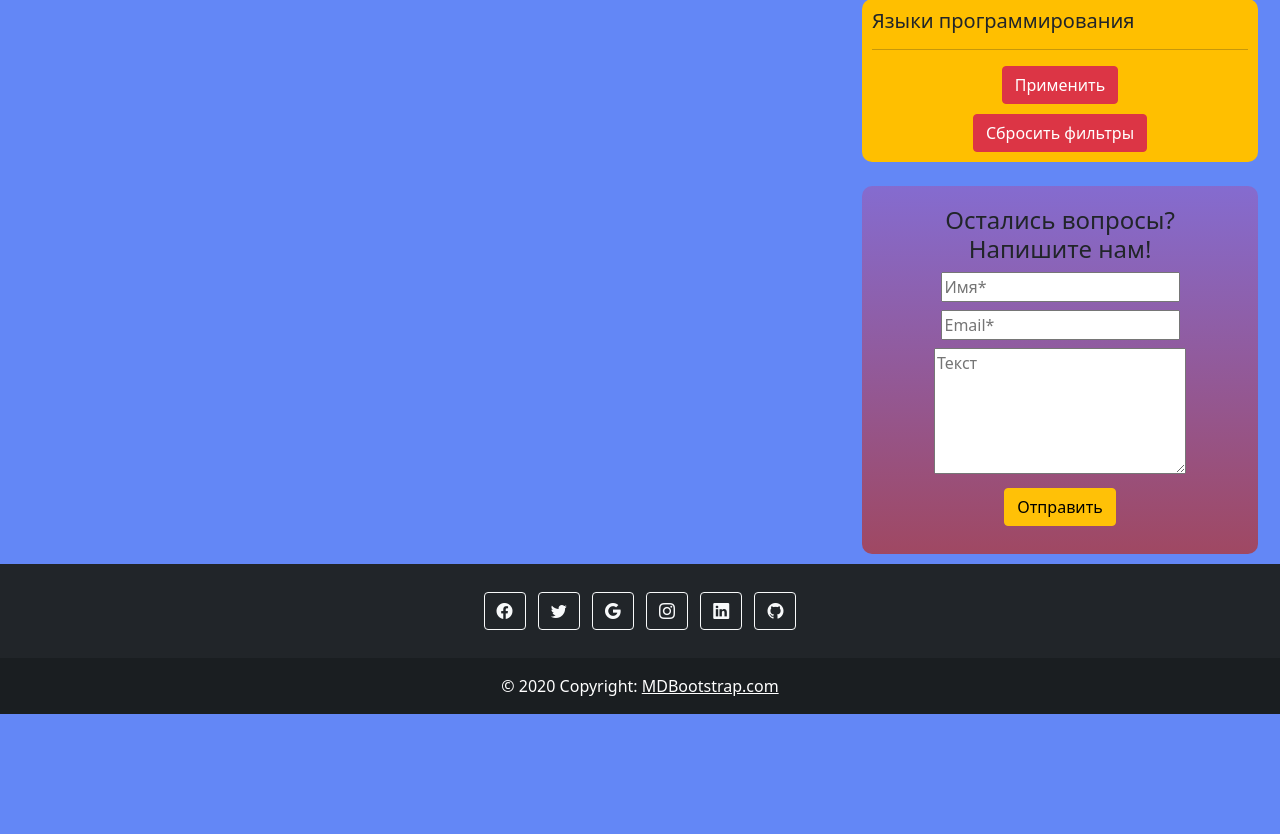
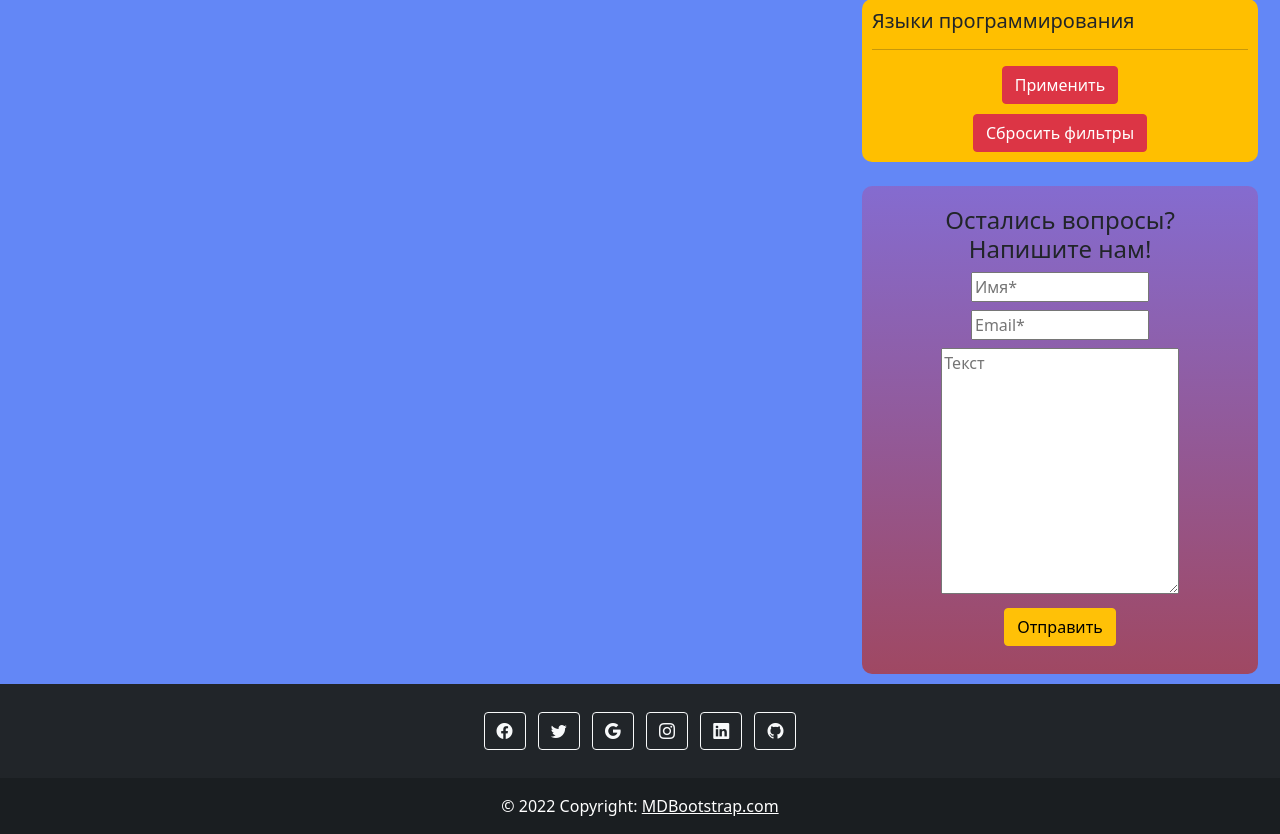
Before and after one commit to SaD-Pr0gEr/VacanciesServiceDjango, a Django app: page /vacancies/ in a window 1280 px wide. Shown: the part 86-920 px from the top of the page. Before the commit the page ends 800 px from the top, so only its background shows below. Run offline with Django 3.2, Linux system fonts and the light colour scheme; data that the repository does not hold is empty; parts of the project's set-up code (start-up, migrations or seed data) failed here and were passed over; some libraries are stand-ins or nearby versions.

Commit message:
fixed frontend(forms, layout)

```diff
--- a/global_templates/global/include/footer.html
+++ b/global_templates/global/include/footer.html
@@ -1,4 +1,4 @@
-<footer class="bg-dark text-center text-white fixed-bottom">
+<footer class="bg-dark text-center text-white">
 	<div class="container p-4 pb-0">
 		<section class="mb-4">
 			<a class="btn btn-outline-light btn-floating m-1" href="#!" role="button"
@@ -27,7 +27,7 @@
 	</div>
 
 	<div class="text-center p-3" style="background-color: rgba(0, 0, 0, 0.2);">
-		© 2020 Copyright:
+		© 2022 Copyright:
 		<a class="text-white" href="https://mdbootstrap.com/">MDBootstrap.com</a>
 	</div>
 </footer>
--- a/main_app/forms.py
+++ b/main_app/forms.py
@@ -7,23 +7,23 @@ class HelpForm(forms.Form):
     name = forms.CharField(
         max_length=50,
         widget=forms.TextInput(
-            attrs={"class": "input", 'placeholder': "Имя*"},
+            attrs={"class": "input col-6", 'placeholder': "Имя*"},
         ),
         label=''
     )
     email = forms.EmailField(
         widget=forms.TextInput(
-            attrs={'class': "input", 'placeholder': "Email*"}
+            attrs={'class': "input col-6", 'placeholder': "Email*"}
         ),
         label=''
     )
     text = forms.CharField(
         widget=forms.Textarea(
             attrs={
-                "class": "input",
+                "class": "input col-8",
                 'placeholder': "Текст",
                 'cols': 25,
-                'rows': 5
+                'rows': 10
             }
         ),
         label='',
--- a/main_app/templates/main_app/include/all_vacancies.html
+++ b/main_app/templates/main_app/include/all_vacancies.html
@@ -12,7 +12,7 @@
 							<small>Город(страна): нет | {{ vacancy.created_date|date:"d.m.Y" }}г.</small>
 						{% endif %}
 						<br>
-						<small class="card-text">Язык: {{ vacancy.language }} | Компания: {{ vacancy.company }}</small>
+						<small class="card-text">Язык: {{ vacancy.language }} | Компания: {{ vacancy.author }}</small>
 						<br>
 						<a href="#" target="_blank" class="btn btn-success">К вакансии</a>
 					</div>
--- a/main_app/templates/main_app/include/last_created_vacancies.html
+++ b/main_app/templates/main_app/include/last_created_vacancies.html
@@ -11,7 +11,7 @@
 						<small>Город(страна): нет | {{ vacancy.created_date|date:"d.m.Y" }}г.</small>
 					{% endif %}
 					<br>
-					<small class="card-text">Язык: {{ vacancy.language }} | Компания: {{ vacancy.company }}</small>
+					<small class="card-text">Язык: {{ vacancy.language }} | Компания: {{ vacancy.author }}</small>
 					<br><br>
 					<a href="{{ vacancy.url }}" target="_blank" class="btn btn-success">К вакансии</a>
 				</div>
```
